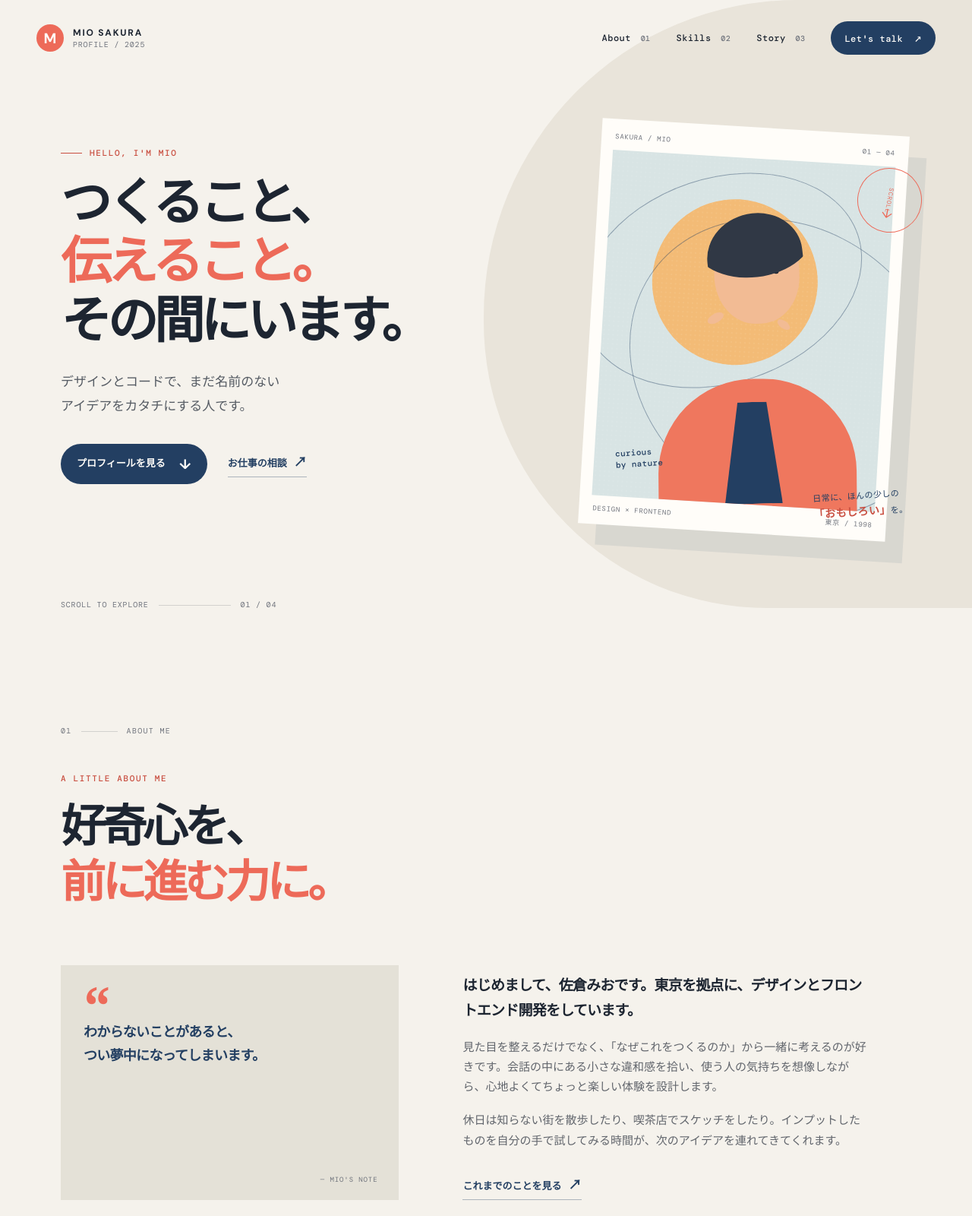
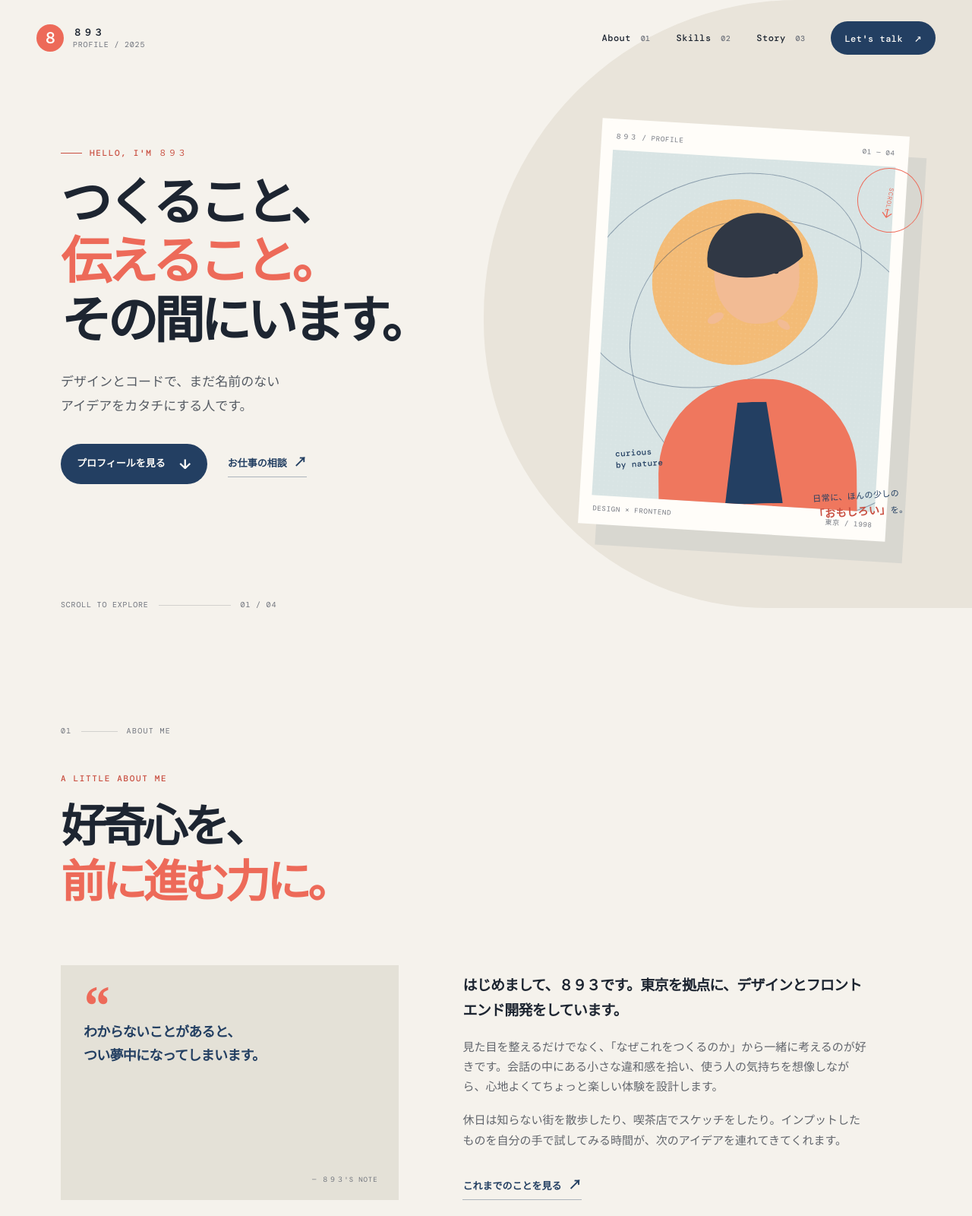
Before and after one commit to zhongyeryo-cell/island, a plain HTML site: page index.html in a window 1280 px wide. Shown: the top 1600 px of the page at 76% size. Drawn offline with nearby package versions, Linux system fonts and the light colour scheme.

Commit message:
Update profile name to 893

```diff
--- a/index.html
+++ b/index.html
@@ -5,19 +5,19 @@
     <meta name="viewport" content="width=device-width, initial-scale=1.0" />
     <meta
       name="description"
-      content="デザイナー兼フロントエンドエンジニア、佐倉みおの自己紹介ページ。"
+      content="デザイナー兼フロントエンドエンジニア、８９３の自己紹介ページ。"
     />
-    <title>MIO SAKURA — Profile</title>
+    <title>８９３ — Profile</title>
     <link rel="stylesheet" href="styles.css" />
   </head>
   <body>
     <a class="skip-link" href="#main">本文へ移動</a>
 
     <header class="site-header">
-      <a class="brand" href="#top" aria-label="MIO SAKURA トップへ">
-        <span class="brand-mark">M</span>
+      <a class="brand" href="#top" aria-label="８９３ トップへ">
+        <span class="brand-mark">８</span>
         <span class="brand-copy">
-          <strong>MIO SAKURA</strong>
+          <strong>８９３</strong>
           <small>PROFILE / 2025</small>
         </span>
       </a>
@@ -38,7 +38,7 @@
     <main id="main">
       <section class="hero page-grid" id="top" aria-labelledby="hero-title">
         <div class="hero-copy reveal">
-          <p class="eyebrow"><span class="eyebrow-line"></span> HELLO, I'M MIO</p>
+          <p class="eyebrow"><span class="eyebrow-line"></span> HELLO, I'M ８９３</p>
           <h1 id="hero-title">つくること、<br /><em>伝えること。</em><br />その間にいます。</h1>
           <p class="hero-lead">
             デザインとコードで、まだ名前のない<br class="desktop-only" />
@@ -50,10 +50,10 @@
           </div>
         </div>
 
-        <div class="hero-visual reveal reveal-delay" role="img" aria-label="佐倉みおのプロフィールイラスト">
+        <div class="hero-visual reveal reveal-delay" role="img" aria-label="８９３のプロフィールイラスト">
           <div class="visual-stamp" aria-hidden="true"><span>SCROLL</span><b>↓</b></div>
           <div class="portrait-card">
-            <div class="portrait-topline"><span>SAKURA / MIO</span><span>01 — 04</span></div>
+            <div class="portrait-topline"><span>８９３ / PROFILE</span><span>01 — 04</span></div>
             <div class="portrait-art" aria-hidden="true">
               <div class="sun"></div>
               <div class="orbit orbit-one"></div>
@@ -89,11 +89,11 @@
           <div class="about-note reveal">
             <span class="quote-mark">“</span>
             <p>わからないことがあると、<br />つい夢中になってしまいます。</p>
-            <span class="note-sign">— MIO'S NOTE</span>
+            <span class="note-sign">— ８９３'S NOTE</span>
           </div>
           <div class="about-body reveal reveal-delay">
             <p class="body-lead">
-              はじめまして、佐倉みおです。東京を拠点に、デザインとフロントエンド開発をしています。
+              はじめまして、８９３です。東京を拠点に、デザインとフロントエンド開発をしています。
             </p>
             <p>
               見た目を整えるだけでなく、「なぜこれをつくるのか」から一緒に考えるのが好きです。会話の中にある小さな違和感を拾い、使う人の気持ちを想像しながら、心地よくてちょっと楽しい体験を設計します。
@@ -195,8 +195,8 @@
     </main>
 
     <footer class="site-footer section-shell">
-      <div class="footer-brand"><span class="brand-mark">M</span><span>MIO SAKURA</span></div>
-      <p>© <span id="current-year">2025</span> MIO SAKURA. Made with curiosity.</p>
+      <div class="footer-brand"><span class="brand-mark">８</span><span>８９３</span></div>
+      <p>© <span id="current-year">2025</span> ８９３. Made with curiosity.</p>
       <a href="#top" class="back-top">BACK TO TOP <span>↑</span></a>
     </footer>
 
```
